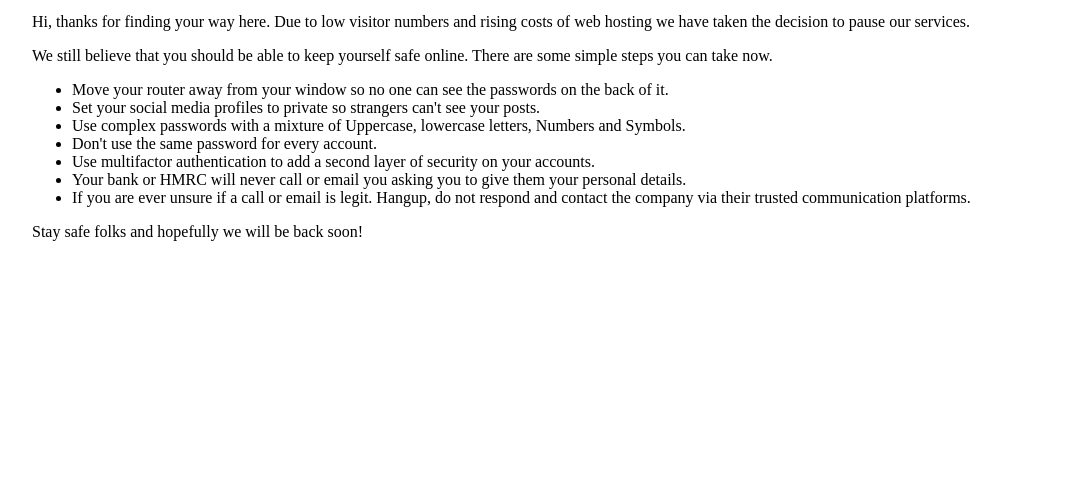
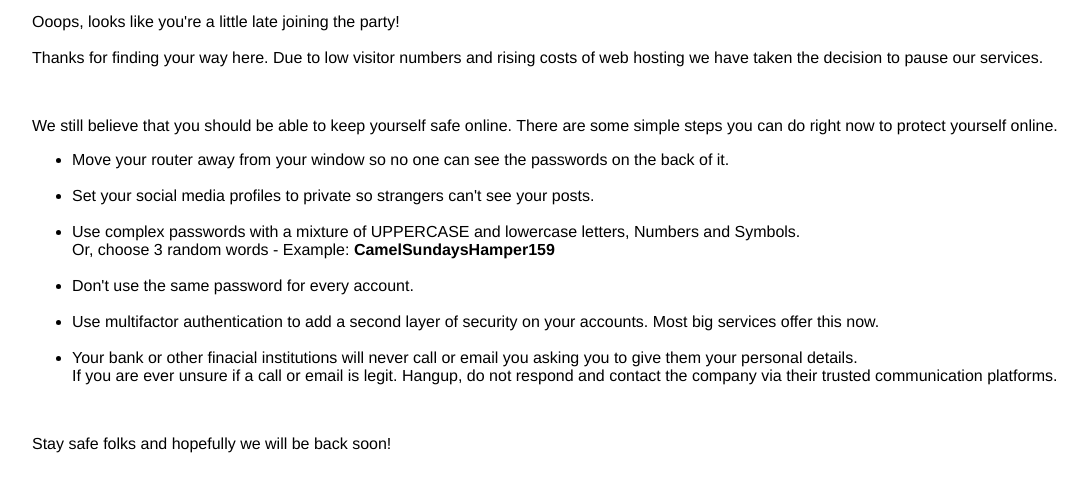
Before and after one commit to CipOnline/eninet, a plain HTML site: page index.html in a window 1280 px wide. Shown: the part 118-610 px from the top of the page, without its empty margins (32-1119 px from the left). Drawn offline with Linux system fonts and the light colour scheme.

Commit message:
Add files via upload

```diff
--- a/index.html
+++ b/index.html
@@ -3,23 +3,24 @@
 <img style="width:20%; margin-top:20px;" src="logo.png">
 </head>
 
-<body style="margin-left:5%; margin-right:10%;">
-<p>Hi, thanks for finding your way here. Due to low visitor numbers and rising costs of web hosting we have taken the decision to pause our services.</p>
-
-<p>We still believe that you should be able to keep yourself safe online. There are some simple steps you can take now.</p>
+<body style="margin-left:5%; margin-right:10%; font-family:helvetica;">
+<p>Ooops, looks like you're a little late joining the party! </br></br>
+Thanks for finding your way here. Due to low visitor numbers and rising costs of web hosting we have taken the decision to pause our services.</p>
+</br>
+<p>We still believe that you should be able to keep yourself safe online. There are some simple steps you can do right now to protect yourself online.</p>
 <p></p>
 
+
 <ul>
-  <li>Move your router away from your window so no one can see the passwords on the back of it.</li>
-  <li>Set your social media profiles to private so strangers can't see your posts.</li>
-  <li>Use complex passwords with a mixture of Uppercase, lowercase letters, Numbers and Symbols.</li>
-<li>Don't use the same password for every account.</li>
- <li>Use multifactor authentication to add a second layer of security on your accounts. </li>
-  <li>Your bank or HMRC will never call or email you asking you to give them your personal details.</li>
-<li>If you are ever unsure if a call or email is legit. Hangup, do not respond and contact the company via their trusted communication platforms.</li>
+  <li>Move your router away from your window so no one can see the passwords on the back of it.</li></br>
+  <li>Set your social media profiles to private so strangers can't see your posts.</li></br>
+  <li>Use complex passwords with a mixture of UPPERCASE and lowercase letters, Numbers and Symbols.</br>Or, choose 3 random words - Example: <span><b>CamelSundaysHamper159</b></span></li></br>
+  <li>Don't use the same password for every account.</li></br>
+  <li>Use multifactor authentication to add a second layer of security on your accounts. Most big services offer this now.</li></br>
+  <li>Your bank or other finacial institutions will never call or email you asking you to give them your personal details. </br>If you are ever unsure if a call or email is legit. Hangup, do not respond and contact the company via their trusted communication platforms.</li>
 </ul>
 
-<p></p>
+</br>
 <p> Stay safe folks and hopefully we will be back soon!</p>
 </body>
 
```
